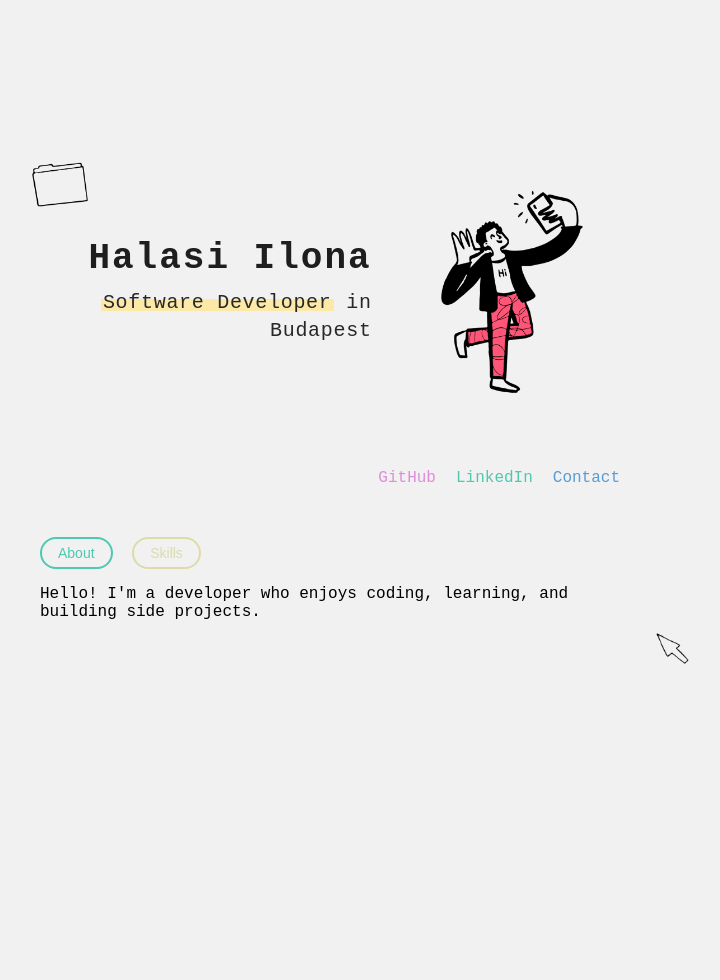
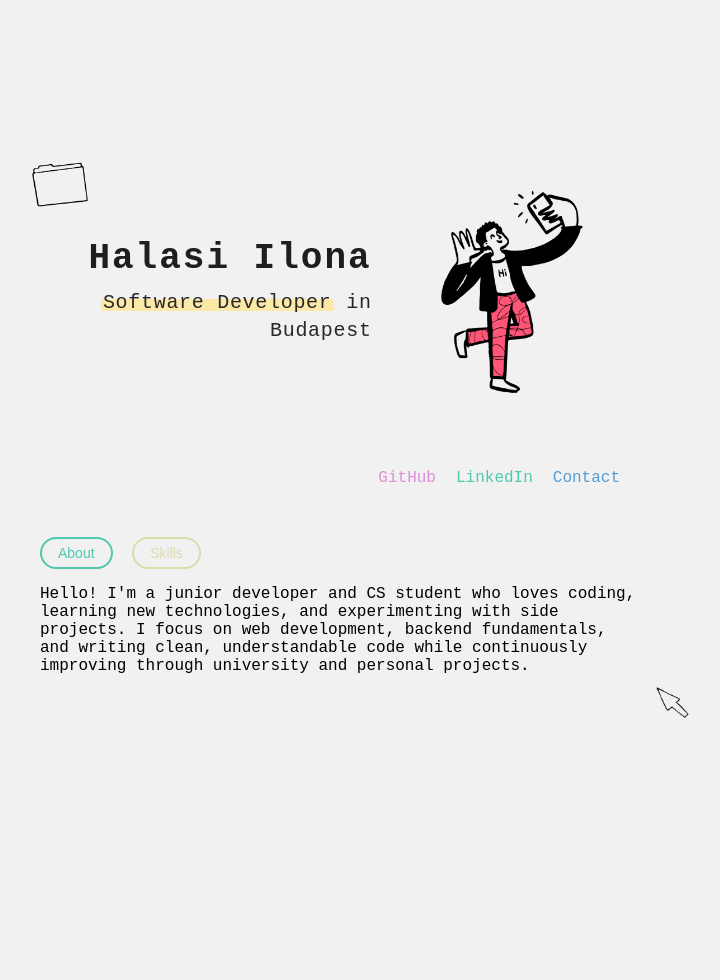
Before and after one commit to DNUKD/dnukd.github.io, a Jekyll site: the page built from index.html, in a window 1280 px wide. Shown: the whole page, without its empty margins (300-1020 px from the left). Built offline with Jekyll 4.4.1, drawn with Linux system fonts in a browser that asks for light colours; some web fonts are replaced.

Commit message:
update bio

```diff
--- a/index.html
+++ b/index.html
@@ -34,7 +34,9 @@ title: Home
       <button class="tab-btn" data-tab="long">Skills</button>
 
       <div id="short" class="tab active">
-        <p>Hello! I'm a developer who enjoys coding, learning, and building side projects.</p>
+        <p>Hello! I'm a junior developer and CS student who loves coding, learning new technologies, and experimenting
+          with side projects. I focus on web development, backend fundamentals, and writing clean, understandable code
+          while continuously improving through university and personal projects.</p>
       </div>
       <div id="long" class="tab">
         <div class="skills-grid">
```
